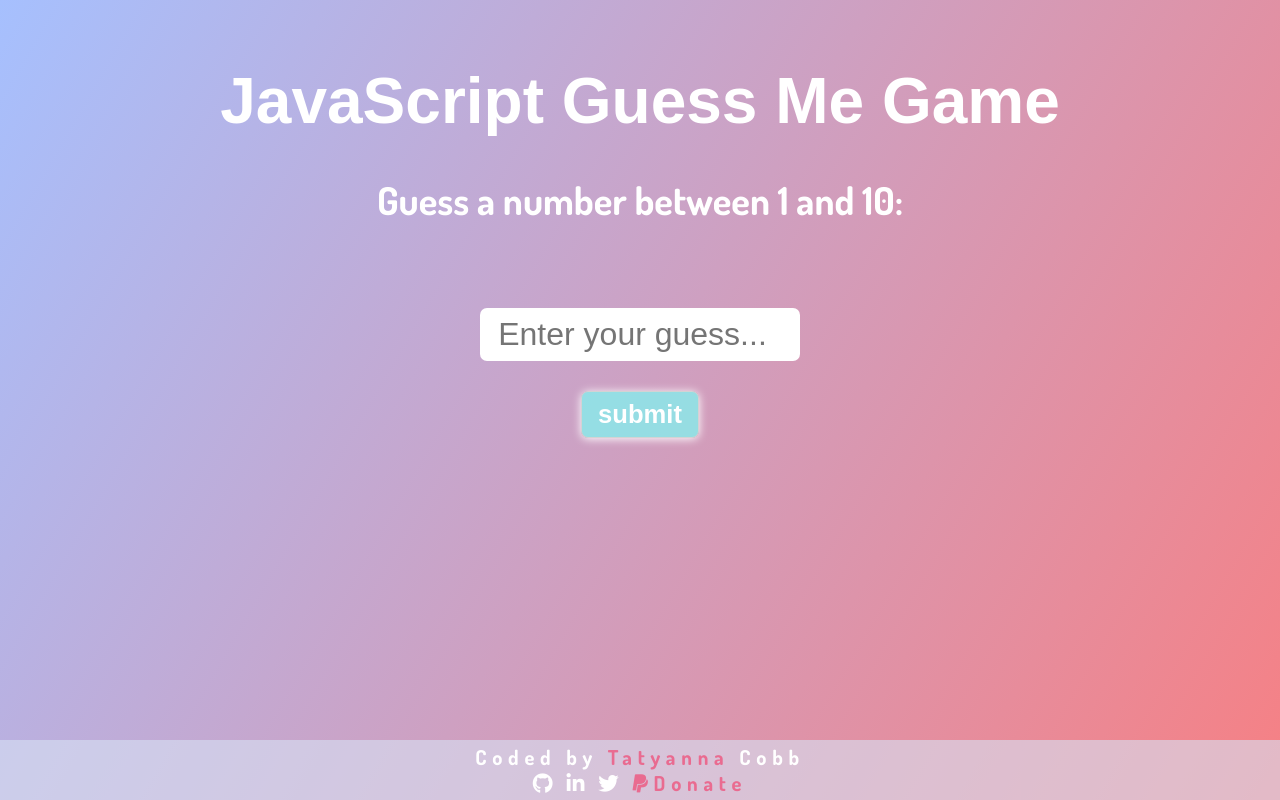
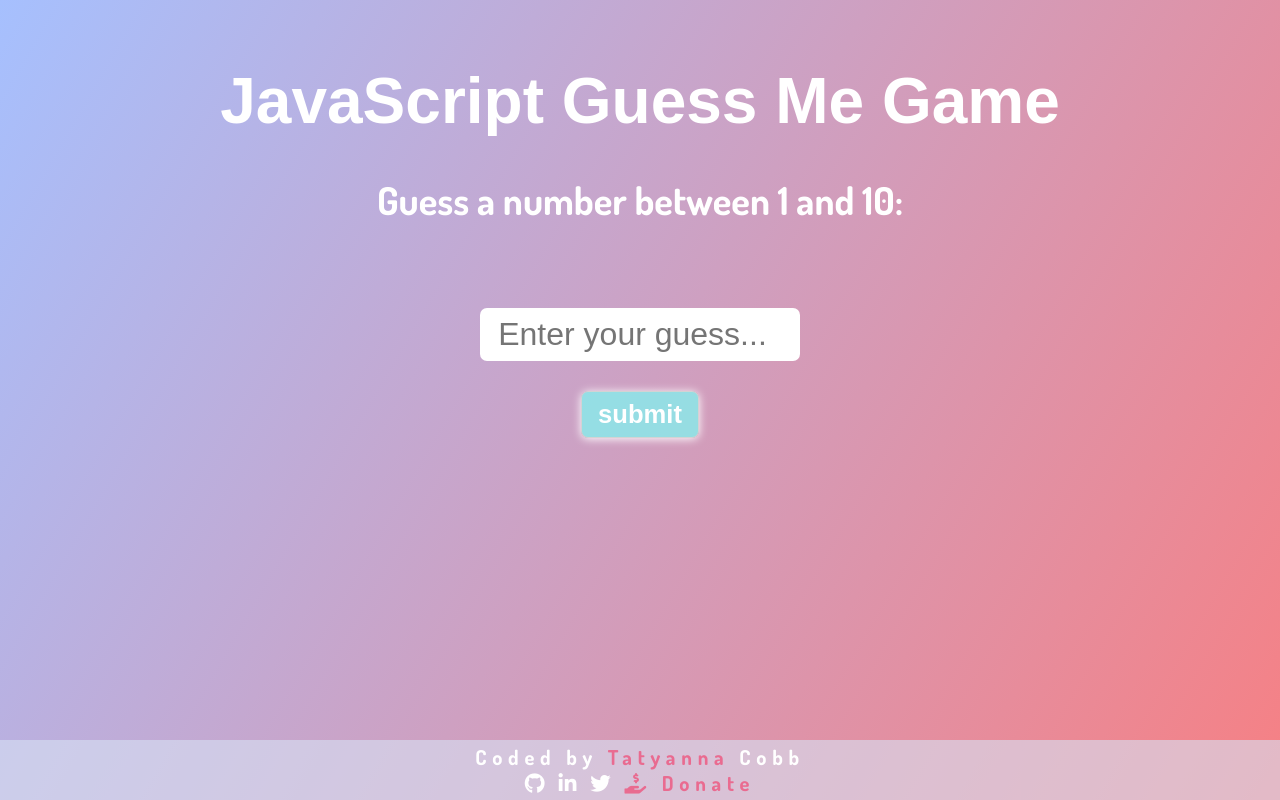
Before and after one commit to TatyCat/JS-Guessing-Game, a plain HTML site: page index.html in a window 1280 px wide. Drawn offline with Linux system fonts and the light colour scheme; a web font is replaced by a local one.

Commit message:
Updated Social Media Links

```diff
--- a/index.html
+++ b/index.html
@@ -33,13 +33,14 @@
     </article>
 
     <footer>
-
             <p>Coded by <span class="footerHotLinks"> Tatyanna</span> Cobb</p>
 
-            <a href="#"><i class="fab fa-github socialMediaLinks"></i></a>
-            <a href="#"><i class="fab fa-linkedin-in socialMediaLinks"></i></a>
-            <a href="#"><i class="fab fa-twitter socialMediaLinks"></i></a>
-            <a href="#" class="footerHotLinks"><i class="fab fa-paypal donate"></i>Donate</a>
+            <a href="https://github.com/TatyCat" target="_blank"><i class="fab fa-github socialMediaLinks"></i></a>
+            <a href="https://www.linkedin.com/in/tatyannac/" target="_blank"><i class="fab fa-linkedin-in socialMediaLinks"></i></a>
+            <a href="https://twitter.com/DevTaty" target="_blank"><i class="fab fa-twitter socialMediaLinks"></i></a>
+            <a href="https://paypal.me/DevTatyanna" target="_blank" class="footerHotLinks"><i class="fas fa-hand-holding-usd footerHotLinks"></i>
+                <span class="footerHotLinks">Donate</span></a>
+
         </span>
     </footer>
 
```
